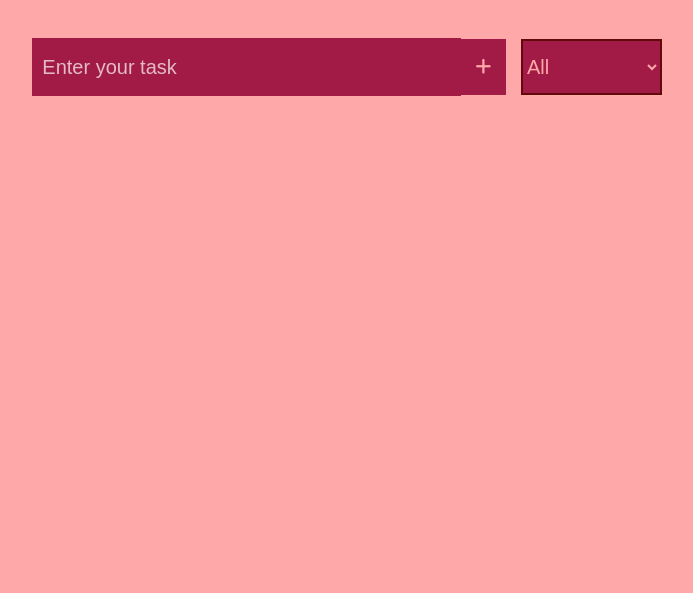
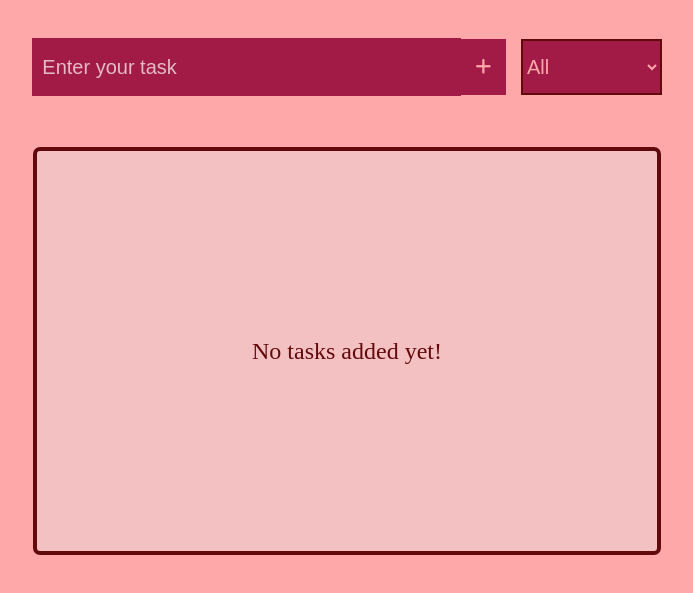
Before and after one commit to Radhikagupta25/TaskPilot, a plain HTML site: page index.html in a window 1280 px wide. Shown: the part 133-726 px from the top of the page, without its empty margins (293-986 px from the left). Drawn offline with Linux system fonts and the light colour scheme.

Commit message:
add hero section

```diff
--- a/index.html
+++ b/index.html
@@ -27,6 +27,9 @@
             </select>
         </div>
     </div>
+    <div class="hero">
+        <p>No tasks added yet!</p>
+    </div>
     <script src="script.js"></script>
 </body>
 
--- a/style.css
+++ b/style.css
@@ -83,6 +83,24 @@ body {
     color: #ffa8a9;
 }
 
+.hero{
+    margin-top: 5vh;
+    background-color: white;
+    width: 48.5vw;
+    height: 50vh;
+    border-radius: 7px;
+    background-color: #f4c1c2;
+    border: 4px solid #62090B;
+    display: flex;
+    justify-content: center;
+    align-items: center;
+}
+
+.hero p{
+    font-size: 3vh;
+    color: #62090B;
+}
+
 @media (max-width: 1024px) {
 
     .addTasks {
```
